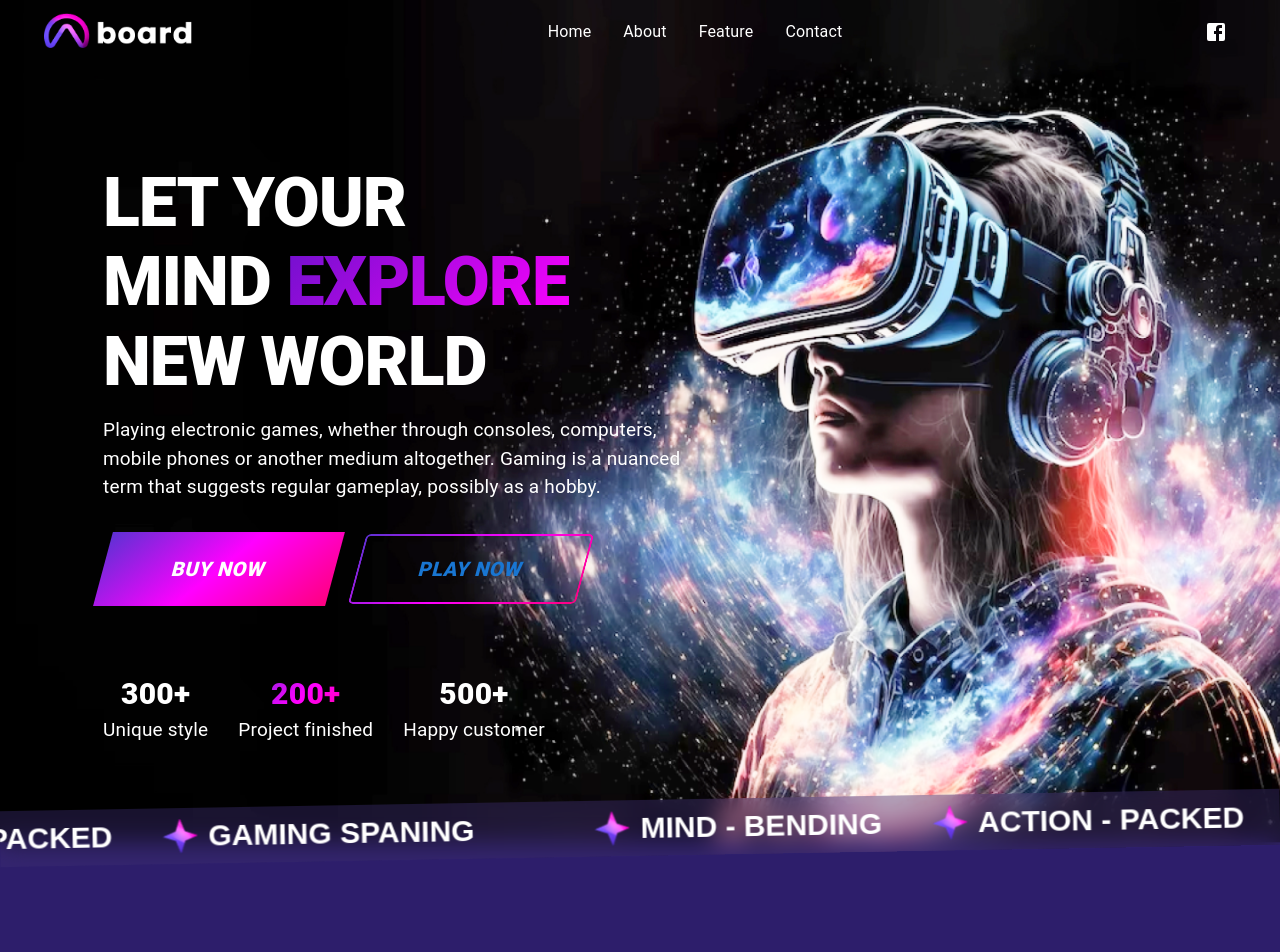
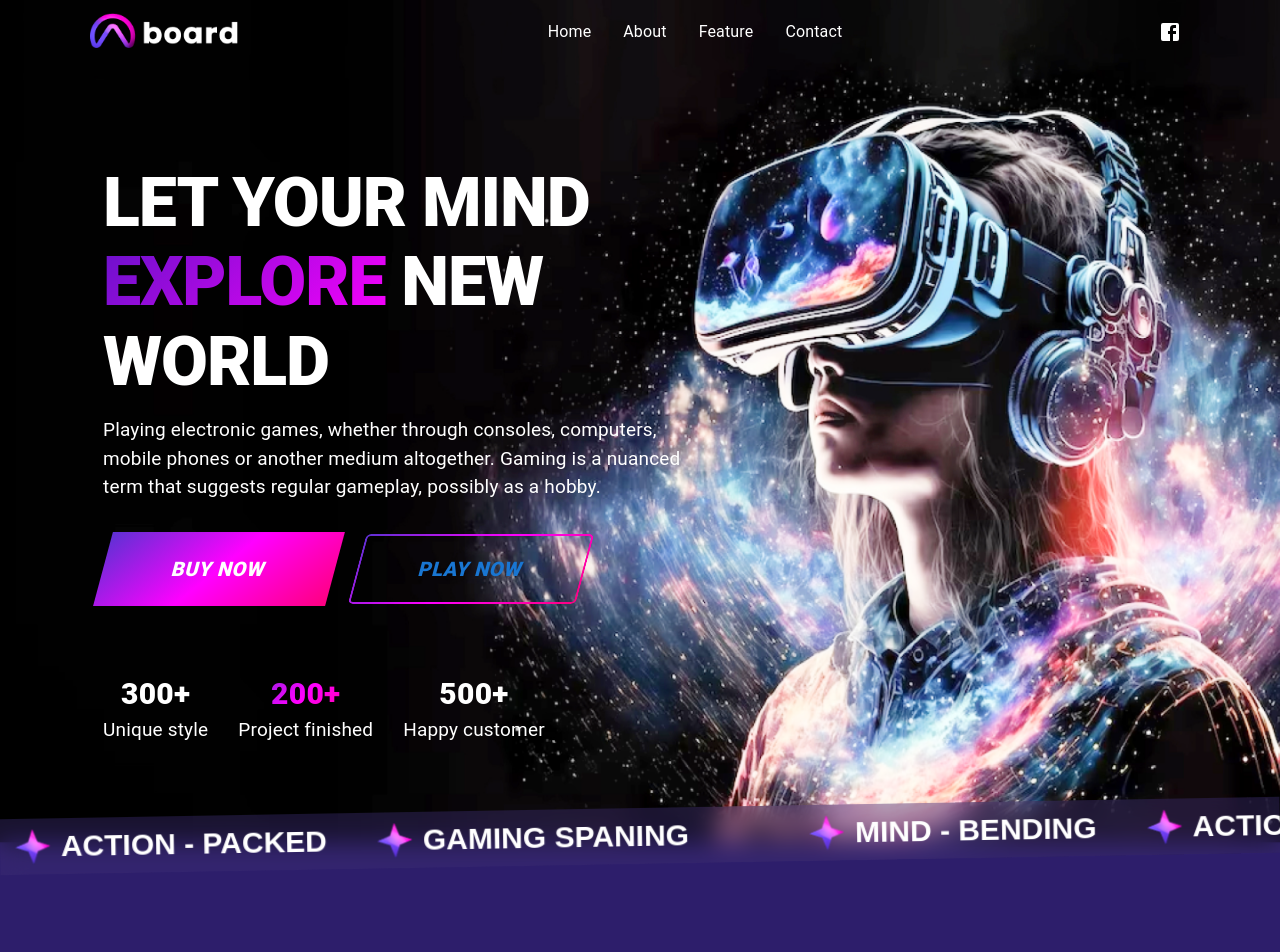
Before and after one commit to zubair143598/board, a Next.js app: page / in a window 1280 px wide. Shown: the top 952 px of the page. Built offline with nearby package versions, Linux system fonts and the light colour scheme.

Commit message:
removed max width from navbar, marquee and footer

```diff
--- a/src/component/home/favorite/Favorite.tsx
+++ b/src/component/home/favorite/Favorite.tsx
@@ -43,7 +43,7 @@ const Favorite = () => {
       </ParagraphContainer>
       <Box sx={{ width: "100%", height:{xs:'260px',sm:'450px'}, maxWidth: 1400, mx: "auto", }}>
         <Swiper
-          // modules={[Autoplay]}
+          modules={[Autoplay]}
           spaceBetween={50}
           centeredSlides={true}
           slidesPerView={"auto"}
--- a/src/component/home/hero/Hero.style.tsx
+++ b/src/component/home/hero/Hero.style.tsx
@@ -3,7 +3,7 @@ import { Height, Padding } from "@mui/icons-material";
 import { Box, styled, Typography, Button } from "@mui/material";
 
 export const HeroContainer = styled(Box)(({ theme }) => ({
-  maxWidth: "1440px",
+  // maxWidth: "1920px",
   margin: "100px auto",
   color: "white",
   position: "relative",
@@ -105,7 +105,7 @@ export const ProjectsDetailContainer = styled(Box)(({ theme }) => ({
 }));
 
 export const MarqueeContainer = styled(Box)(({theme}) => ({
-  maxWidth: "1440px",
+  // maxWidth: "1920px",
   position: "absolute",
   backgroundColor: "rgba(61, 45, 116, 0.4)",
   backdropFilter: "blur(12px)",
@@ -115,14 +115,14 @@ export const MarqueeContainer = styled(Box)(({theme}) => ({
   whiteSpace: "nowrap",
   textAlign: "center",
   zIndex: 10,
-  bottom: "-12px",
+  bottom: "-20px",
   display: "flex",
   justifyContent: "center",
   padding: "10px 0",
   transform: "rotate(-1deg)",
   transformOrigin: "center",
   [theme.breakpoints.down("sm")]: {
-    bottom: "16rem",
+    bottom: "14rem",
     padding: "13px 0",
   }
 }));
--- a/src/component/home/hero/Hero.tsx
+++ b/src/component/home/hero/Hero.tsx
@@ -22,8 +22,7 @@ const Hero = () => {
     <HeroContainer>
       <HeadingContainer>
         <HeroHeading variant="h1">
-          Let your <br />
-          mind<ExploreSpan> explore </ExploreSpan> new world
+          Let your mind<ExploreSpan> explore </ExploreSpan> new world
         </HeroHeading>
       </HeadingContainer>
       <ParagraphContainer>
@@ -107,7 +106,7 @@ const Hero = () => {
         />
       </RightContainer>
       <MarqueeContainer>
-        <MarqueeSwiper speed={20_000} />
+        <MarqueeSwiper/>
       </MarqueeContainer>
     </HeroContainer>
   );
--- a/src/component/home/welcome/Welcome.tsx
+++ b/src/component/home/welcome/Welcome.tsx
@@ -22,6 +22,7 @@ const Welcome = () => {
   const [activeButton, setActiveButton] = useState("Newest games");
 
   return (
+    <>
     <WelcomeContainer>
       <HeadingContainer>
         <Heading>
@@ -100,10 +101,11 @@ const Welcome = () => {
           ))}
         </Grid>
       </Box>
+    </WelcomeContainer>
       <MarqueeContainer>
         <MarqueeSwiper />
       </MarqueeContainer>
-    </WelcomeContainer>
+      </>
   );
 };
 
--- a/src/component/ui/Navbar.tsx
+++ b/src/component/ui/Navbar.tsx
@@ -49,7 +49,7 @@ const Navbar = () => {
           backgroundColor: scrolled ? "rgba(61, 45, 116, 0.4)" : "transparent",
           backdropFilter: scrolled ? "blur(10px)" : "none",
           transition: "background-color 0.3s ease, backdrop-filter 0.3s ease",
-          maxWidth: "1240px",
+          // maxWidth: "1920px",
           margin: "0 auto",
           color: "white",
           boxShadow: "none",
@@ -57,7 +57,7 @@ const Navbar = () => {
           paddingTop: { xs: "20px", sm: "0" },
         }}
       >
-        <Toolbar>
+        <Toolbar sx={{maxWidth: "1240px", margin:'0 auto', width:'86%'}}>
           {/* Left Side: Logo */}
           <Box sx={{ flexGrow: { xs: 1, md: 0 } }}>
             <Image src="/logo.png" alt="logo" height={35} width={150} />
--- a/src/component/ui/footer/Footer.style.tsx
+++ b/src/component/ui/footer/Footer.style.tsx
@@ -3,7 +3,6 @@
 import { Box, styled } from "@mui/material";
 
 export const FooterContainer = styled(Box)(() => ({
-  maxWidth: "1440px",
   margin: "80px auto 0",
   position: "relative",
   backgroundImage: 'url("/footerbg.png")',
@@ -13,7 +12,6 @@ export const FooterContainer = styled(Box)(() => ({
 }));
 
 export const MarqueeContainer = styled(Box)(() => ({
-  maxWidth: "1440px",
   position: "absolute",
   backgroundColor: "rgba(61, 45, 116, 0.4)",
   backdropFilter: "blur(12px)",
```
Also changed, not shown: src/component/home/discover/Discover.tsx (+17 -7 lines).
